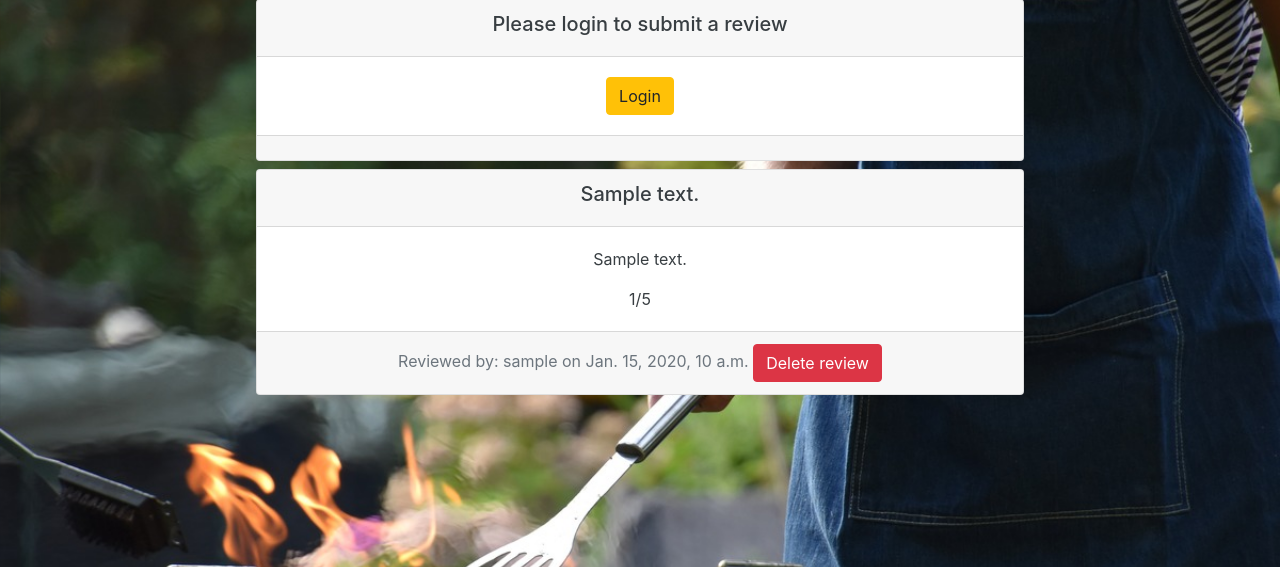
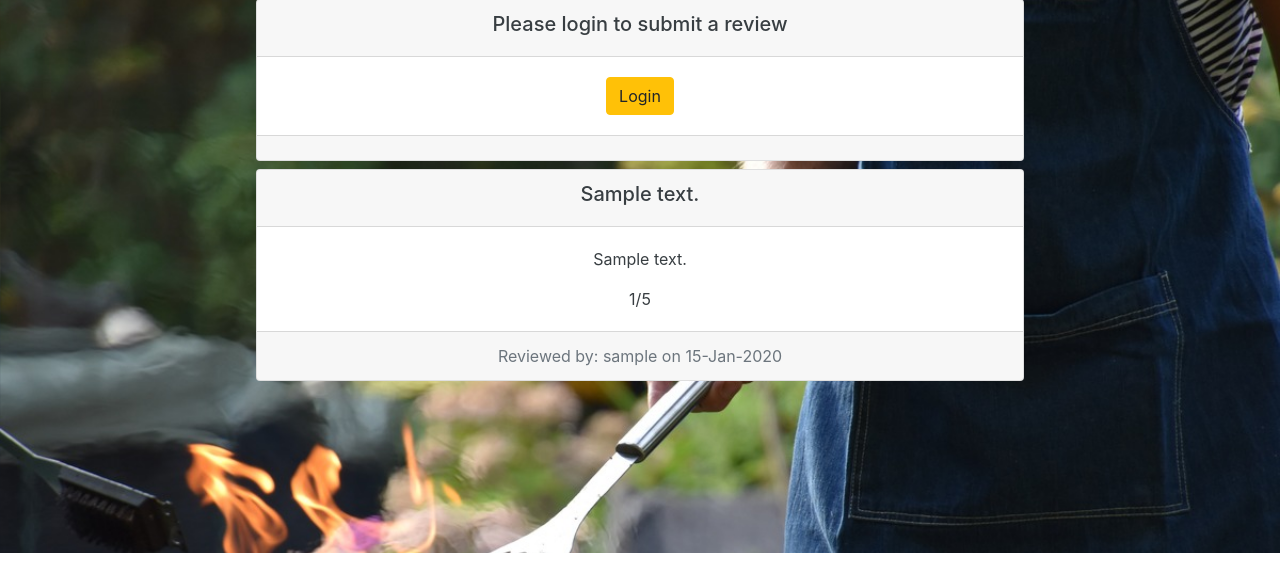
Before and after one commit to clawrence00/bbqtime, a Django app: page /shop/1/ in a window 1280 px wide. Shown: the part 882-1449 px from the top of the page. Run offline with Django 3.2, Linux system fonts and the light colour scheme; tables that the repository leaves empty hold one stand-in row (values such as "Sample post"); grey boxes marked "Sample" are stand-in pictures; some libraries are stand-ins or nearby versions.

Commit message:
adjusty creation date format in product_detail.html

```diff
--- a/shop/templates/shop/product_detail.html
+++ b/shop/templates/shop/product_detail.html
@@ -167,9 +167,7 @@
                 <p class="card-text">{{ review.rating }}/5</p>
             </div>
             <div class="card-footer text-muted">
-                Reviewed by: {{ review.created_by }} on {{ review.created_on }}
-
-                <button class="btn btn-danger">Delete review</button>
+                Reviewed by: {{ review.created_by }} on {{ review.created_on | date:"d-M-Y"}}
             </div>
         </div>
         {% empty %}
```
Also changed, not shown: shop/views.py (line endings or trailing spaces).
